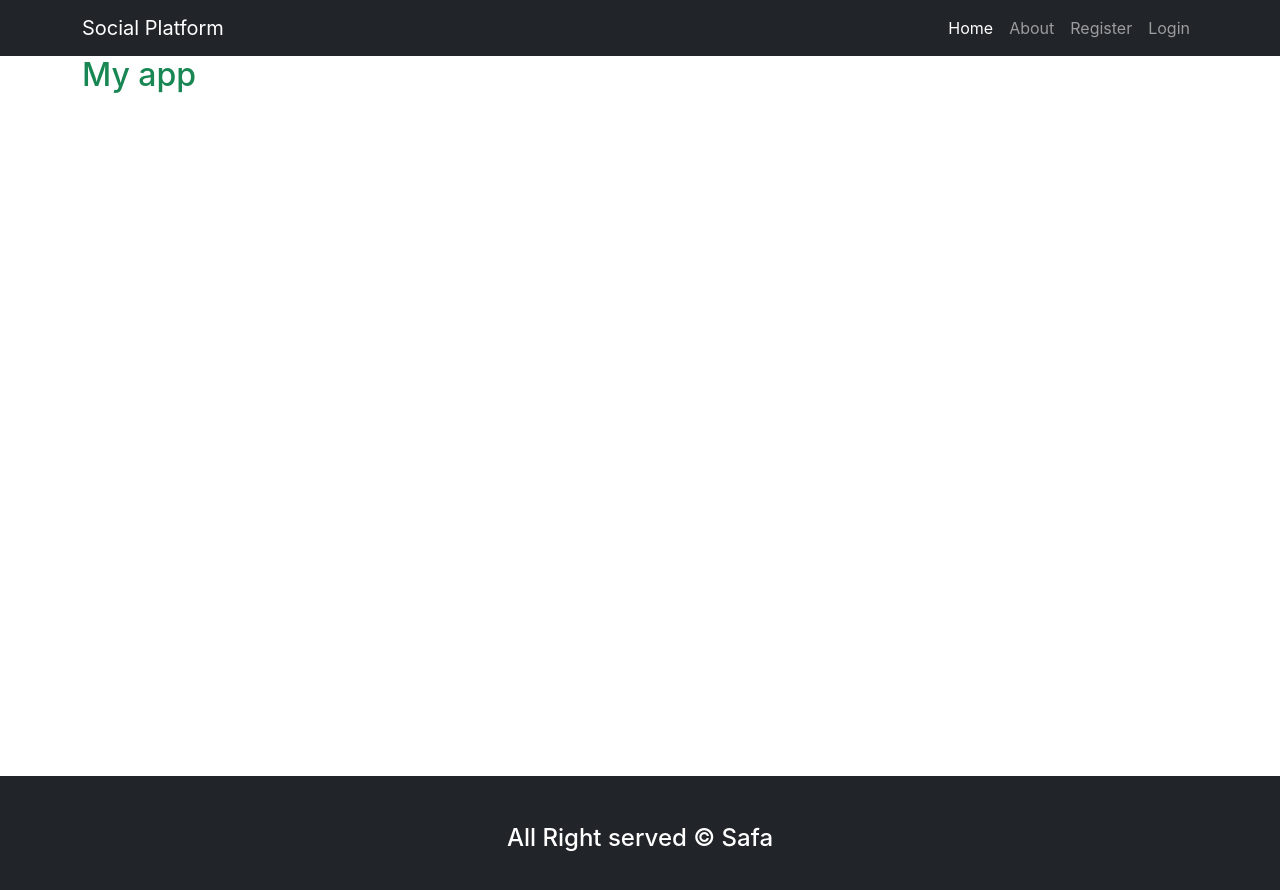
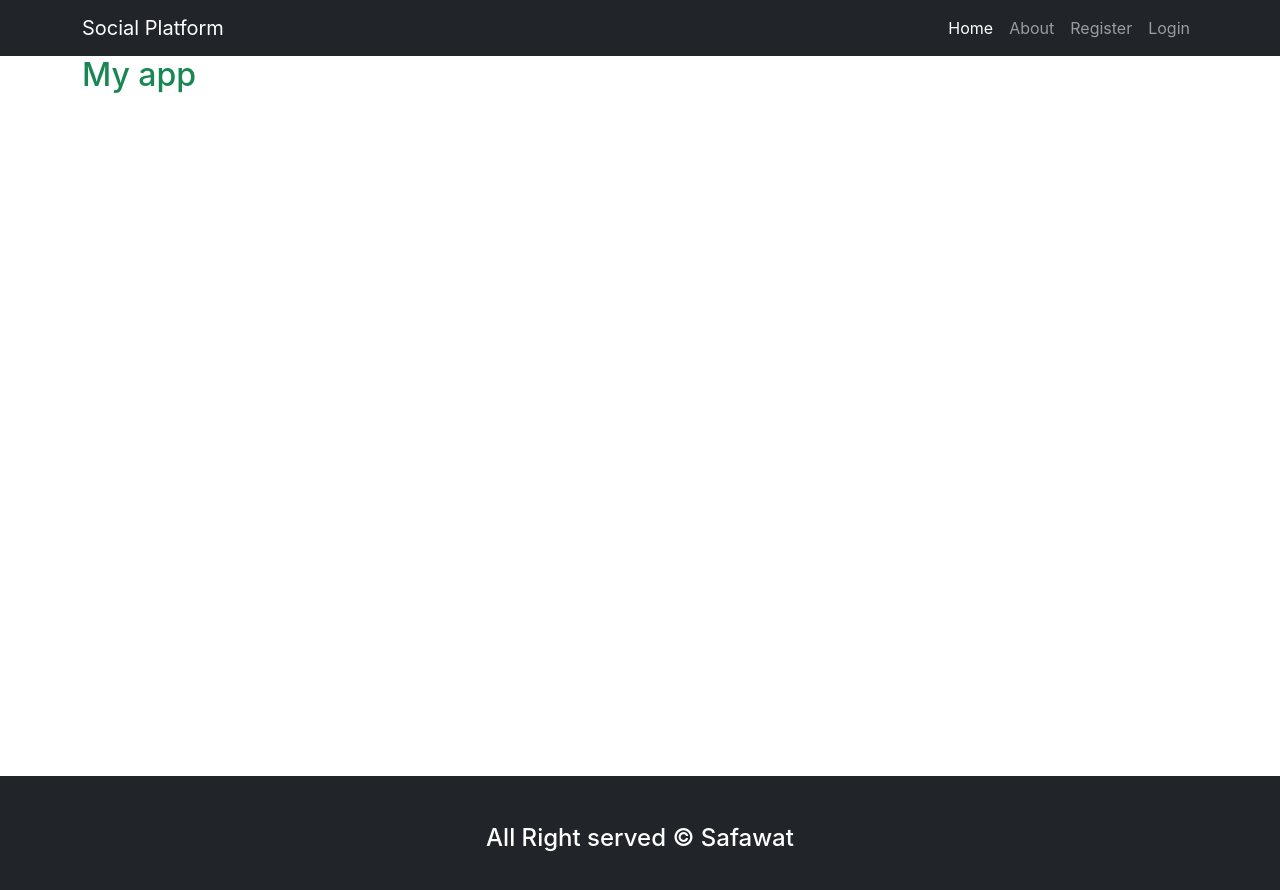
Before and after one commit to sksafa/social-twiter, a Next.js app in the folder Social/client/: page / in a window 1280 px wide. Shown: the top 890 px of the page. Built offline with nearby package versions, Linux system fonts and the light colour scheme; no server answers.

Commit message:
edit footer

```diff
--- a/Social/client/components/Layout/Footer.js
+++ b/Social/client/components/Layout/Footer.js
@@ -3,7 +3,7 @@ import React from 'react'
 const Footer = () => {
   return (
     <div className='d-flex align-items-center justify-content-center text-white bg-dark p-5'>
-        <h4>All Right served &copy; Safa</h4>
+        <h4>All Right served &copy; Safawat</h4>
     </div>
   )
 }
```
